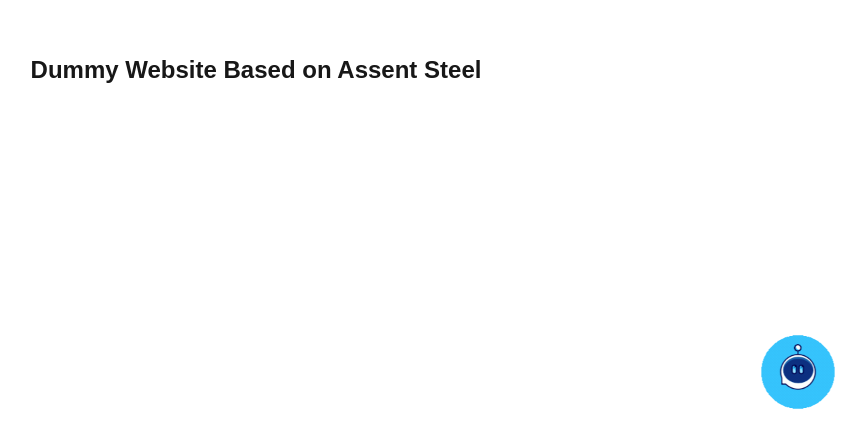
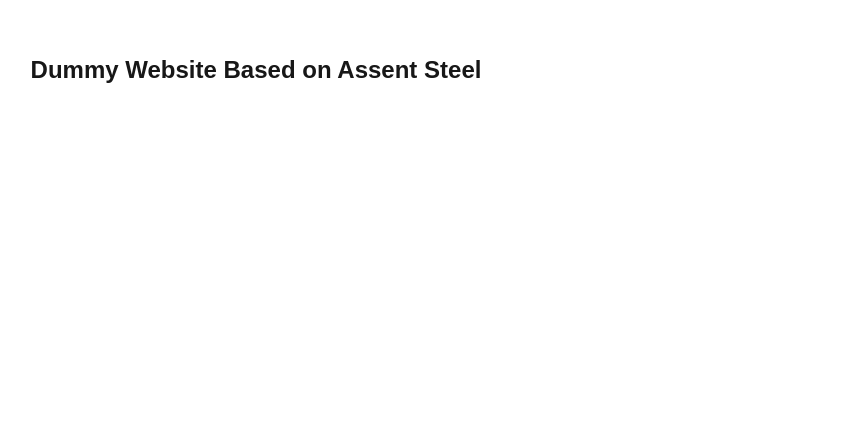
Before and after one commit to NivedGsit/chat_bot, a Next.js app: page / in a window 1280 px wide. Shown: the part 330-778 px from the top of the page, without its empty margins (384-1250 px from the left). Built offline with nearby package versions, Linux system fonts and the light colour scheme.

Commit message:
style:chat-bot logo change

```diff
--- a/app/page.tsx
+++ b/app/page.tsx
@@ -5,6 +5,7 @@ import { IoMdCloseCircle } from "react-icons/io";
 import { RiRobot3Fill } from "react-icons/ri";
 import { IoMdSend } from "react-icons/io";
 import Image from 'next/image';
+import { DotLottieReact } from '@lottiefiles/dotlottie-react';
 
 export default function Chatbot() {
   const [messages, setMessages] = useState<{ role: string; content: string }[]>([{role: "assistant", content: "Hello! I'm here to help you. How can I assist you today?"}]);
@@ -52,11 +53,17 @@ export default function Chatbot() {
   return (
     <div className='w-full h-screen flex items-center justify-center'>
       <div className='text-2xl font-bold'>Dummy Website Based on Assent Steel</div>
-      <div className="fixed bottom-6 right-6 z-50">
-        <div className="bottom-6 right-6 absolute">
+      <div className="fixed bottom-6 right-3 z-50">
+        <div className="bottom-4 right-1 absolute">
           {!showChat && (
 
-            <Image src="/Chatbot.gif" alt="robot" width={100} height={100} className="cursor-pointer" onClick={() => setShowChat(true)} />
+<DotLottieReact
+src="https://lottie.host/c3c599e0-b015-407f-879a-d4e2ded62980/5EkkWeGtql.lottie"
+loop
+autoplay
+className='w-48 h-24'
+onClick={() => setShowChat(true)}
+/>
 
           )}
         </div>
--- a/package.json
+++ b/package.json
@@ -17,6 +17,7 @@
     "@langchain/community": "^0.3.48",
     "@langchain/core": "^0.3.62",
     "@langchain/google-genai": "^0.2.14",
+    "@lottiefiles/dotlottie-react": "^0.17.1",
     "langchain": "^0.3.29",
     "next": "15.3.5",
     "p-limit": "^7.1.1",
```
Also changed, not shown: 1 other file (tests, documents, lock files or other folders).
